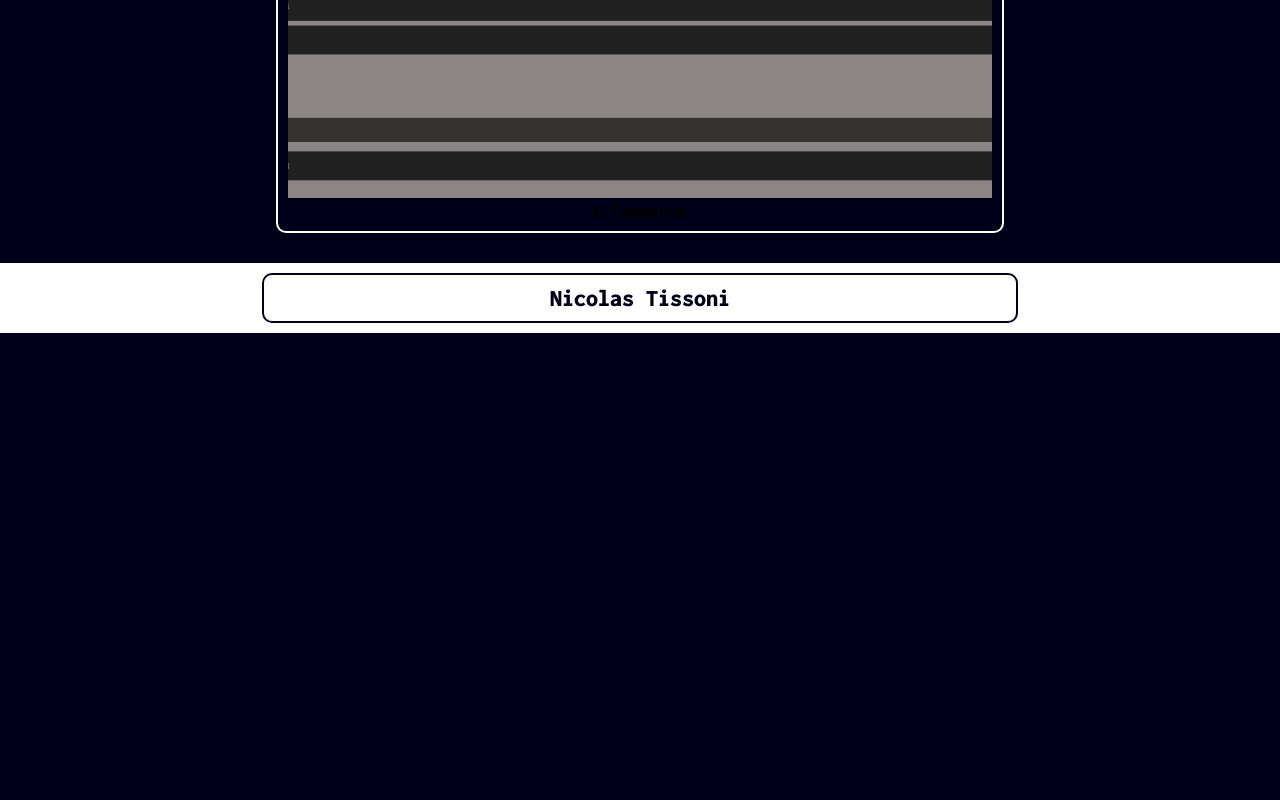
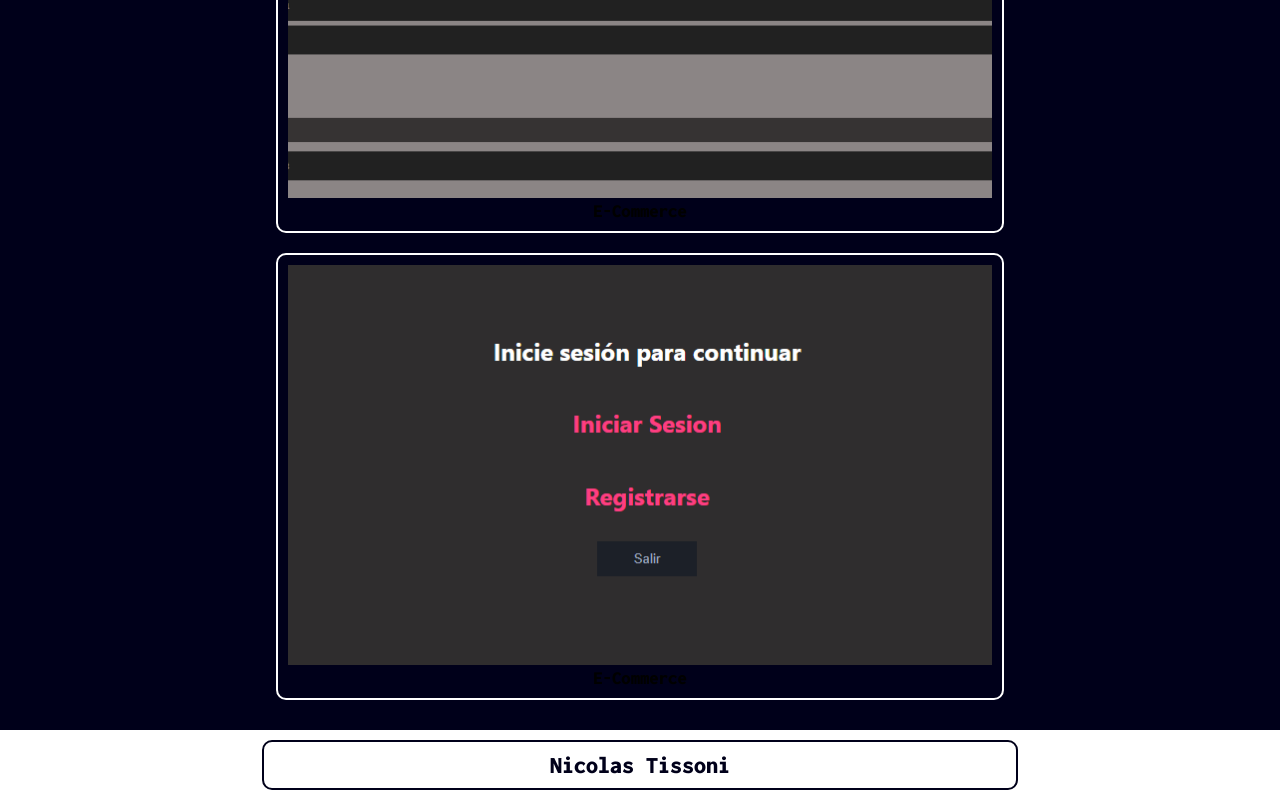
Before and after one commit to NicolasTissoni/Porfolio, a React (Create React App) app: page / in a window 1280 px wide. Shown: the part 2177-2977 px from the top of the page. Before the commit the page ends 2510 px from the top, so only its background shows below. Built offline with nearby package versions, Linux system fonts and the light colour scheme.

Commit message:
Agregado Proyecto Login

```diff
--- a/src/views/proyectos/Proyectos.jsx
+++ b/src/views/proyectos/Proyectos.jsx
@@ -3,6 +3,8 @@ import './proyectos.scss';
 import Ecommerce from '../../images/E-Commerce.png';
 import Peliculas from '../../images/Peliculas-Proyecto.png';
 import Kanban from '../../images/Kanban.png';
+import Login from '../../images/Login-Proyecto.png';
+
 const Proyectos = () => {
   return (
     <div className='proyectos-Container' id='3'>
@@ -43,6 +45,18 @@ const Proyectos = () => {
               </div>
             </a>
         </div>
+        <div className='proyectos-Info-Container'>
+            <img src={Login} alt="Proyecto-Login" />
+            <h3 className='proyectos-tecnologias-usadas'>E-Commerce</h3>
+            <a href="https://proyectologinnt.netlify.app" target='_blank'>
+              <div className="overlay">
+                <div className="overlay-text">
+                  <h2>Tecnologias Usadas:</h2>
+                  <p>React, Sass, Node.js, FireBase</p>
+                </div>
+              </div>
+            </a>
+        </div>
     </div>
   )
 }
```
Also changed, not shown: src/images/Login-Proyecto.png (added).
